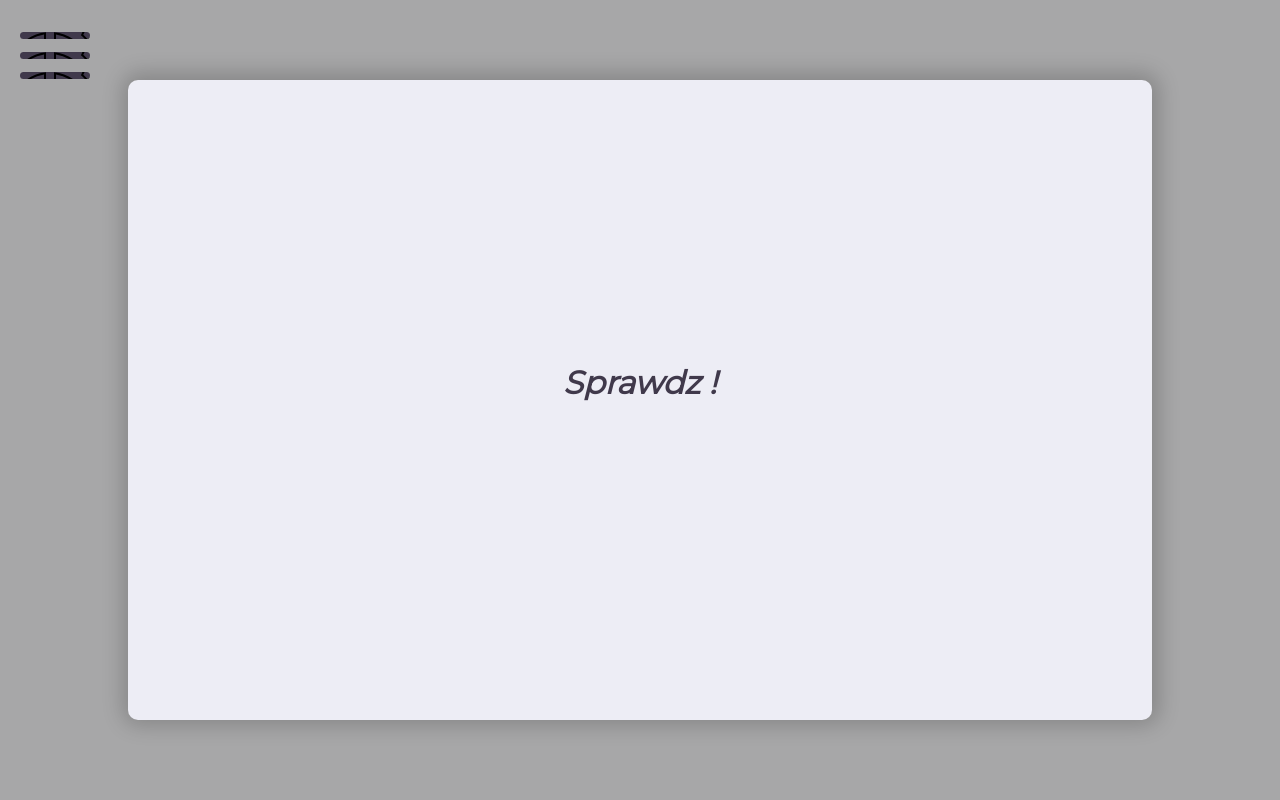
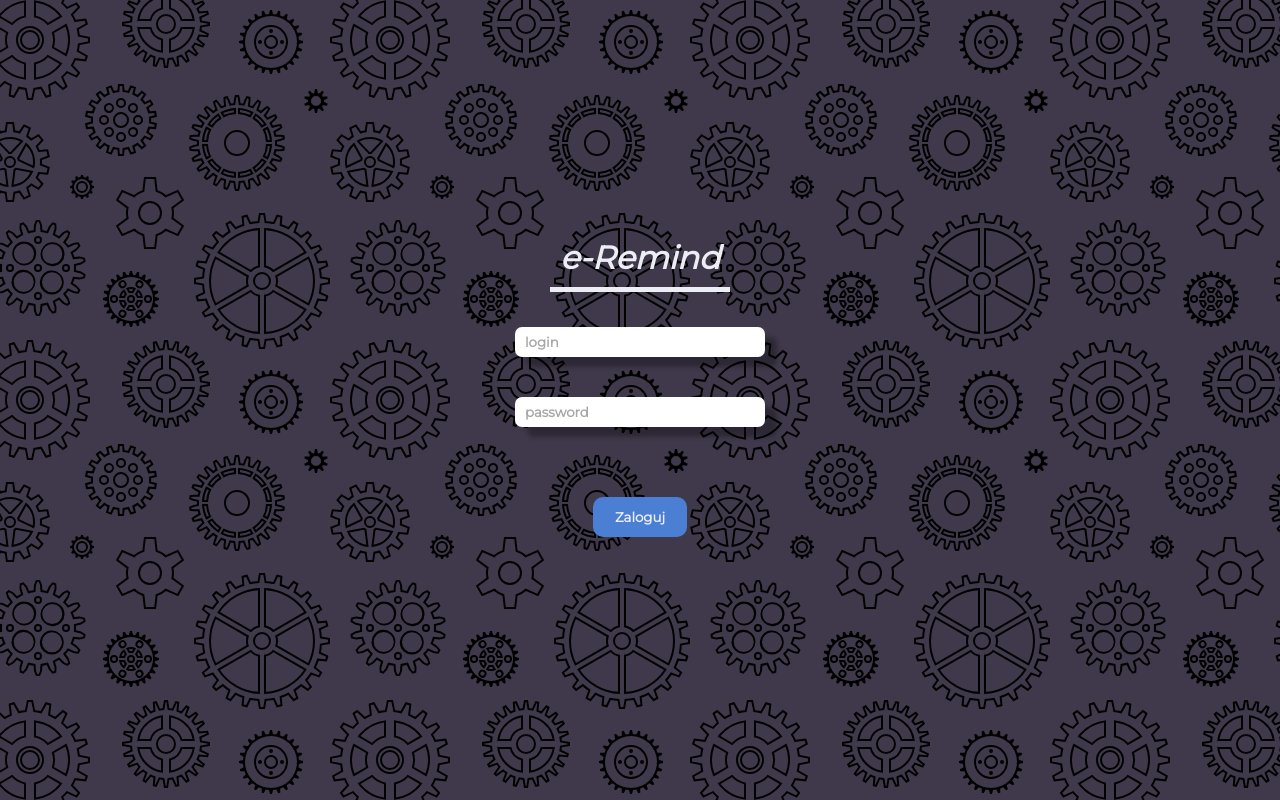
Before and after one commit to adi140000/e-remind, a React (Create React App) app: page / in a window 1280 px wide. Before the commit this address led to /#/account/dashboard. Built offline with nearby package versions, Linux system fonts and the light colour scheme.

Commit message:
Add handle inputs in components Add and stop sending Form in this component

```diff
--- a/src/App.js
+++ b/src/App.js
@@ -14,7 +14,7 @@ class App extends Component {
 
     return (
       <Leyout>
-        <HashRouter basename={process.env.PUBLIC_URL}>
+        <Router basename={process.env.PUBLIC_URL}>
           <Context>
             <Switch>
               <Route path='/' exact component={LoginSection} />
@@ -30,7 +30,7 @@ class App extends Component {
               </Controler>} />
             </Switch>
           </Context>
-        </HashRouter>
+        </Router>
       </Leyout >);
   }
 }
--- a/src/components/Add.js
+++ b/src/components/Add.js
@@ -3,41 +3,95 @@ import Form from '../styled/componetents/Form';
 import Input from '../styled/componetents/Input';
 import Label from '../styled/componetents/Label';
 import Div from '../styled/componetents/Div';
-import Button from '../styled/componetents/Button';
+import Submit from '../styled/componetents/Submit';
 import H1Title from '../styled/componetents/H1Title';
 
 class Add extends Component {
+    day = new Date().getDate();
+    month = new Date().getMonth() + 1;
+    year = new Date().getFullYear();
+
+    today = `${this.year}-${this.month < 10 ? '0' + this.month : this.month}-${this.day}`
     state = {
+        title: '',
+        code: '',
+        amount: '',
+        date: this.today
+
+    }
+
+    handelInput = (e) => {
+        const { id, value } = e.target;
+        this.setState({
+            [id]: value,
+        })
+        console.log(this.today)
+    }
+
+    handleForm = (e) => {
+        e.preventDefault()
 
     }
     render() {
+        const { title, amount, code, date } = this.state;
         return (
             <>
                 <H1Title>Dodaj produkt</H1Title>
-            <Form option>
+                <Form
+                    option
+                    id='add'
+                    onSubmit={this.handleForm}
+                   >
                     <Div>
-                    <Label>Nazwa:</Label>
-                    <Input />
-                </Div>
-                <Div>
-                    <Label>Kod:</Label>
+                        <Label
+                            htmlFor='title'
+                        >Nazwa:</Label>
                         <Input
-                        type='number'
+
+                            id='title'
+                            value={title}
+                            onChange={this.handelInput}
                         />
                     </Div>
                     <Div>
-                    <Label>Ilosc:</Label>
+                        <Label
+                            htmlFor='code'
+                        >Kod:</Label>
                         <Input
-                        type='number'
+                            id='code'
+                            value={code}
+                            onChange={this.handelInput}
                         />
                     </Div>
                     <Div>
-                    <Label>Data zakonczenia:</Label>
+                        <Label
+                            htmlFor='amount'
+                        >Ilosc:</Label>
                         <Input
-                        type='date'
+                            type='number'
+                            id='amount'
+                            value={amount}
+                            onChange={this.handelInput}
                         />
                     </Div>
-                <Button>Dodaj</Button>
+                    <Div>
+                        <Label
+                            htmlFor='date'
+                        >
+                            Data zakonczenia:</Label>
+                        <Input
+
+                            type='date'
+                            id='date'
+                            value={date}
+                            onChange={this.handelInput}
+
+                        />
+                    </Div>
+                    <Submit
+                        type="submit"
+                        value='Dodaj'
+                    />
 
                 </Form>
             </>
--- a/src/components/LoginSection/LoginSection.js
+++ b/src/components/LoginSection/LoginSection.js
@@ -2,7 +2,7 @@ import React, { Component } from 'react';
 import { Redirect } from "react-router-dom";
 import Section from "../../styled/componetents/Section";
 import Form from "../../styled/componetents/Form";
-import Button from "../../styled/componetents/Button";
+import Submit from "../../styled/componetents/Submit";
 import Input from "../../styled/componetents/Input";
 import H1 from "../../styled/componetents/H1";
 import { ContextConsumer } from '../../store/Context'
@@ -17,9 +17,11 @@ class TitleSection extends Component {
                         return <Redirect to='/account/dashboard'/>
                     }
                     return (
-                        <Section login>
+                        <Section
+                            login>
                             <H1>e-Remind</H1>
-                            <Form >
+                            <Form
+                                login>
                                 <Input
                                     placeholder='login'
                                     type='text'
@@ -34,7 +36,9 @@ class TitleSection extends Component {
                                     onChange={handleInput}
                                     id='password'
                                 />
-                                <Button>Zaloguj</Button>
+                                <Submit
+                                        type='submit'
+                                    value='Zaloguj' />
                             </Form>
                         </Section>)
                 }}
--- a/src/store/Context.js
+++ b/src/store/Context.js
@@ -7,7 +7,7 @@ export class Context extends Component {
     state = {
         login:'',
         password: '',
-        isLogin:true,
+        isLogin:false,
         hamburger: false,
     }
 
--- a/src/styled/componetents/Button.js
+++ /dev/null
@@ -1,15 +0,0 @@
-import styled from 'styled-components';
-
-const Button = styled.button`
-
-    border:none;
-    background-color:${({ theme }) => theme.colors.btn};
-    color:${({ theme }) => theme.colors.font} ;
-    border-radius:${({ theme }) => theme.radius};
-    padding:10px 20px;
-    outline:none;
-    cursor: pointer;
-    margin-top:60px;
-`;
-
-export default Button;
--- a/src/styled/componetents/Form.js
+++ b/src/styled/componetents/Form.js
@@ -7,8 +7,9 @@ const Form = styled.form`
     align-items:center;
     min-height:35vh;
     padding-bottom:30px;
-    width:${({option})=>option?'100%':''};
-    animation: appear 3s;
+    width:${({ option }) => option ? '100%' : ''};
+    ${({ login }) => login && 'animation: appear 3s; '}
+
 
         @keyframes appear {
                 0%{
--- a/src/styled/componetents/Section.js
+++ b/src/styled/componetents/Section.js
@@ -12,7 +12,7 @@ const Section = styled.section`
         font-weight:bold;
         transition: transform .8s, filter .8s;
         transform:${({ hamburger }) => hamburger ? 'translate(30vw)' : 'translate(0);'};
-        opacity:${({ hamburger }) => hamburger ? .6 : 1}
+
 `;
 
 export default Section;
--- /dev/null
+++ b/src/styled/componetents/Submit.js
@@ -0,0 +1,22 @@
+import styled from 'styled-components';
+
+const Submit = styled.input`
+
+    border:none;
+    background-color:${({ theme }) => theme.colors.btn};
+    color:${({ theme }) => theme.colors.font} ;
+    border-radius:${({ theme }) => theme.radius};
+    padding:10px 20px;
+    outline:none;
+    cursor: pointer;
+    font-weight:bold;
+    margin-top:60px;
+    border: ${({ theme }) => theme.colors.btn} solid 2px;
+    transition: .4s  color , .3s background-color;
+    :hover{
+        color:${({ theme }) => theme.colors.btn};
+        background-color:${({ theme }) => theme.colors.font};
+    }
+`;
+
+export default Submit;
```
Lines whose indentation alone changed are shown as unchanged.
